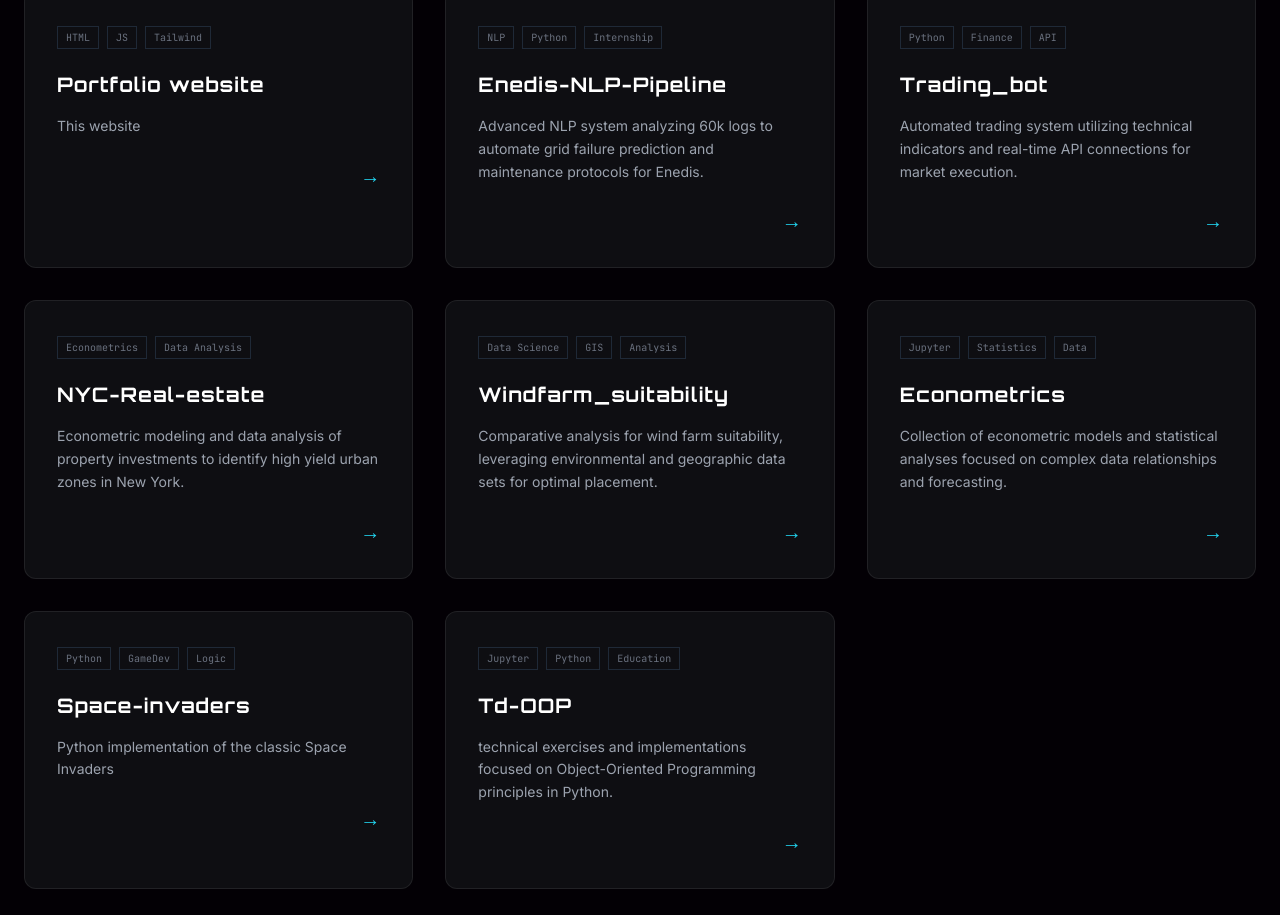
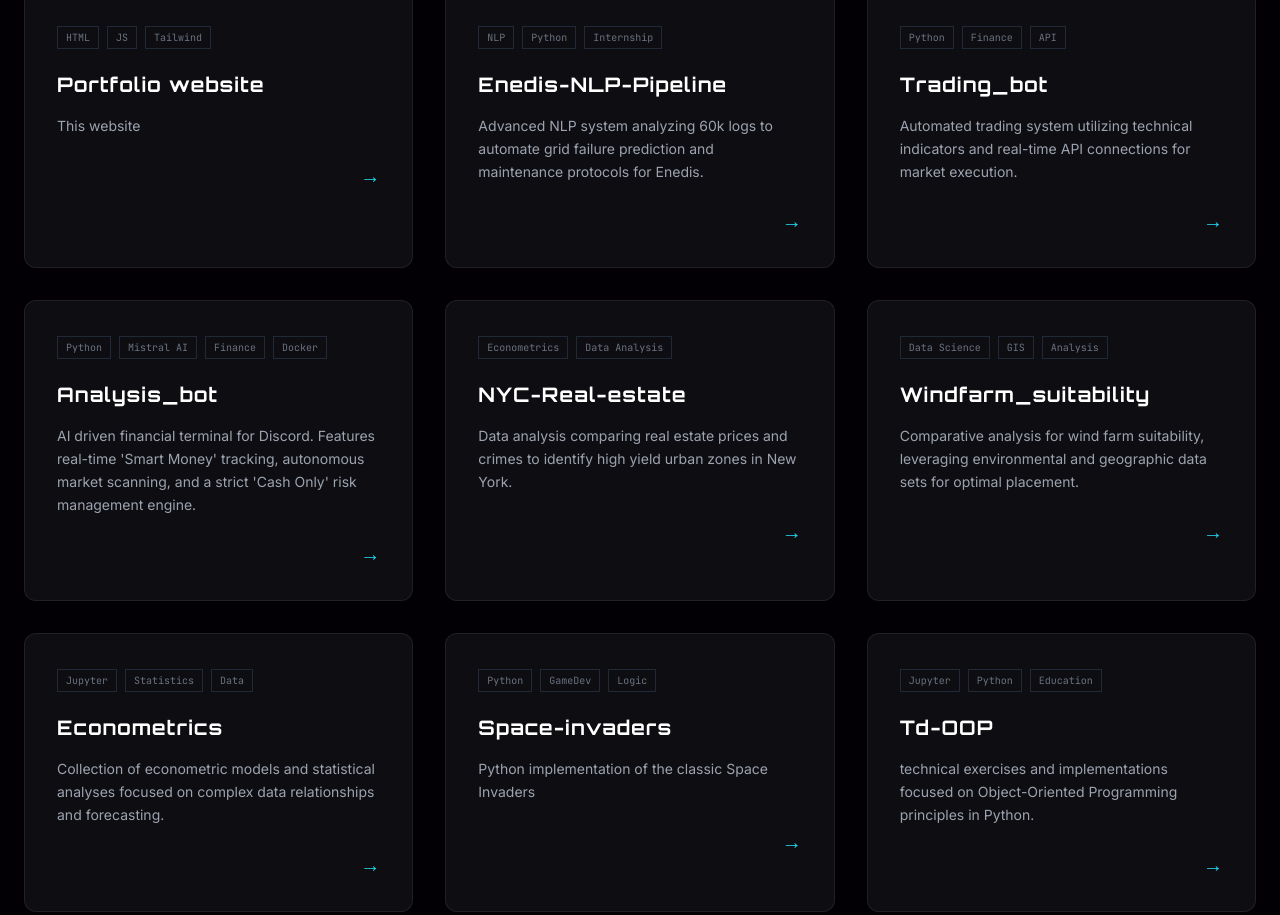
Before and after one commit to Polluxgnr/Personal_website, a plain HTML site: page index.html in a window 1280 px wide. Shown: the part 2848-3763 px from the top of the page. Drawn offline with nearby package versions, Linux system fonts and the light colour scheme.

Commit message:
Update index.html

```diff
--- a/index.html
+++ b/index.html
@@ -313,16 +313,22 @@
         desc_fr: "Système de trading automatisé utilisant des indicateurs techniques et des connexions API en temps réel."
     },
     {
+    title: "Analysis_bot",
+    tags: ["Python", "Mistral AI", "Finance", "Docker"],
+    desc_en: "AI driven financial terminal for Discord. Features real-time 'Smart Money' tracking, autonomous market scanning, and a strict 'Cash Only' risk management engine.",
+    desc_fr: "Terminal IA pour Discord. Inclut un suivi 'Smart Money' en temps réel, un scanner de marché autonome et un moteur de gestion des risques 'Cash Only'."
+    },
+    {
         title: "NYC-Real-estate",
         tags: ["Econometrics", "Data Analysis"],
-        desc_en: "Econometric modeling and data analysis of property investments to identify high yield urban zones in New York.",
-        desc_fr: "Modélisation économétrique et analyse de données des investissements immobiliers à New York."
+        desc_en: "Data analysis comparing real estate prices and crimes to identify high yield urban zones in New York.",
+        desc_fr: "Etude de marché comparant le prix de l'immobilier et les crime afin de trouver des zones avec potentiel"
     },
     {
         title: "Windfarm_suitability",
         tags: ["Data Science", "GIS", "Analysis"],
         desc_en: "Comparative analysis for wind farm suitability, leveraging environmental and geographic data sets for optimal placement.",
-        desc_fr: "Analyse comparative de l'adéquation des parcs éoliens, exploitant des données environnementales et géographiques."
+        desc_fr: "Analyse comparative pour l'installation de parcs éoliens, exploitant des données environnementales et géographiques."
     },
     {
         title: "Econometrics",
@@ -334,7 +340,7 @@
         title: "Space-invaders",
         tags: ["Python", "GameDev", "Logic"],
         desc_en: "Python implementation of the classic Space Invaders",
-        desc_fr: "Implémentation moderne en Python du classique Space Invaders"
+        desc_fr: "Implémentation en Python du classique Space Invaders"
     },
     {
         title: "Td-OOP",
```
